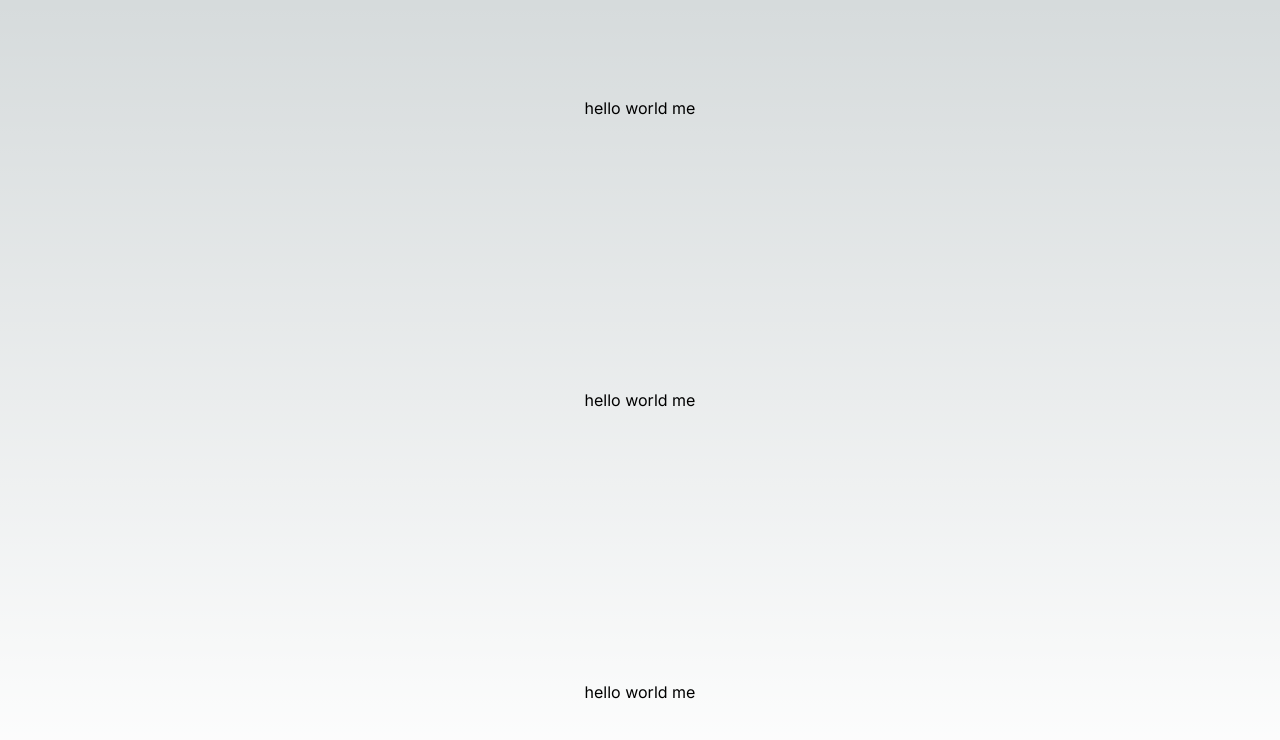
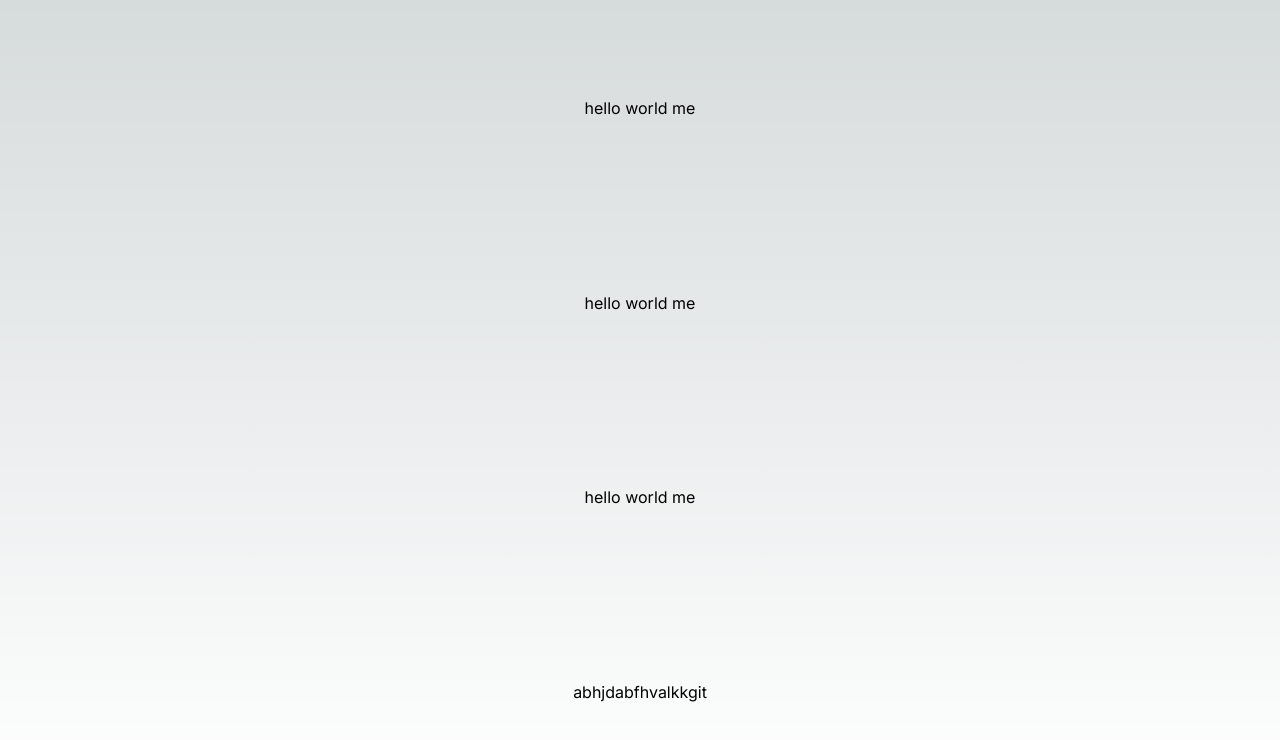
Before and after one commit to PennDarath/rupp-ecommerce, a Next.js app: page / in a window 1280 px wide. Shown: the top 740 px of the page. Built offline with nearby package versions, Linux system fonts and the light colour scheme.

Commit message:
i have ajbdja

```diff
--- a/src/app/page.tsx
+++ b/src/app/page.tsx
@@ -6,6 +6,7 @@ export default function Home() {
       <div>hello world me</div>
       <div>hello world me</div>
       <div>hello world me</div>
+      <div>abhjdabfhvalkkgit </div>
     </main>
   );
 }
```
